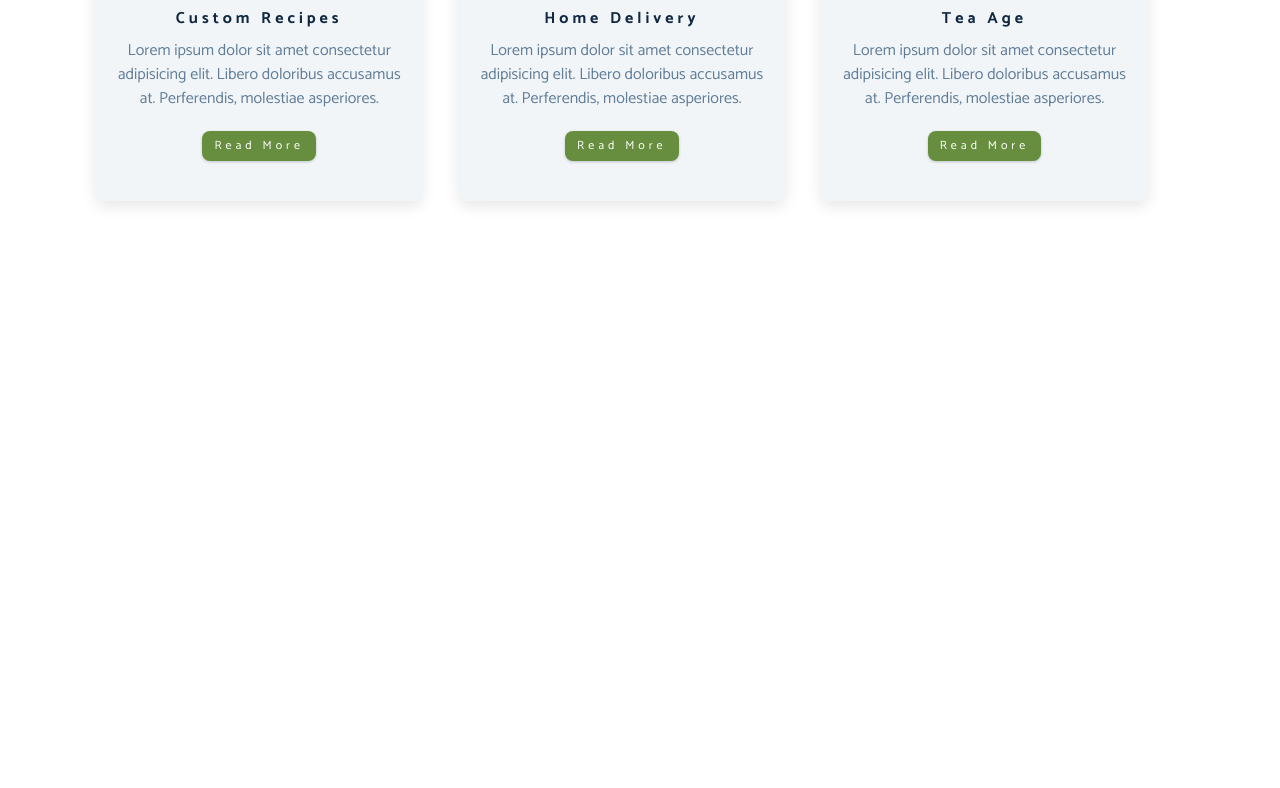
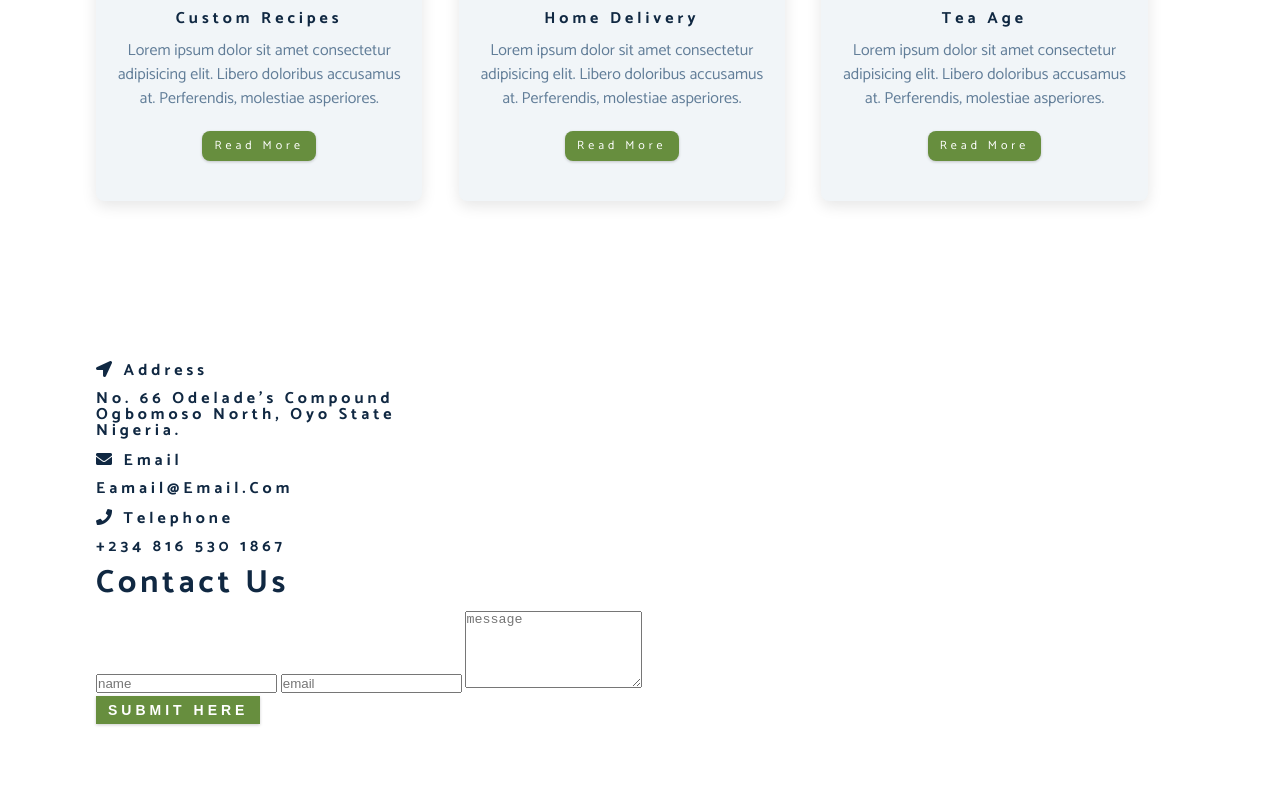
Before and after one commit to Aoamos/Tea-Station, a plain HTML site: page index.html in a window 1280 px wide. Shown: the part 2590-3378 px from the top of the page. Before the commit the page ends 2887 px from the top, so only its background shows below. Drawn offline with Linux system fonts and the light colour scheme; a web font is replaced by a local one.

Commit message:
structure the contact html

```diff
--- a/index.html
+++ b/index.html
@@ -261,5 +261,80 @@
       </div>
     </section>
     <!-- End of services -->
+    <!-- contact -->
+    <div class="contact">
+      <div class="section-center clearfix">
+        <!-- contact info -->
+        <article class="contact-info">
+          <!-- Contact item -->
+          <div class="contact-item">
+            <h4 class="contact-title">
+              <span class="contact-icon">
+                <i class="fas fa-location-arrow"></i>
+              </span>
+              address
+            </h4>
+            <h4 class="contact-text">
+              No. 66 Odelade's Compound <br />
+              Ogbomoso North, Oyo State <br />
+              Nigeria.
+            </h4>
+          </div>
+          <!-- end of contact item-->
+          <!-- Contact item -->
+          <div class="contact-item">
+            <h4 class="contact-title">
+              <span class="contact-icon">
+                <i class="fas fa-envelope"></i>
+              </span>
+              email
+            </h4>
+            <h4 class="contact-text">eamail@email.com</h4>
+          </div>
+          <!-- end of contact item-->
+          <!-- Contact item -->
+          <div class="contact-item">
+            <h4 class="contact-title">
+              <span class="contact-icon">
+                <i class="fas fa-phone"></i>
+              </span>
+              telephone
+            </h4>
+            <h4 class="contact-text">+234 816 530 1867</h4>
+          </div>
+          <!-- end of contact item-->
+        </article>
+        <!--contact form  -->
+        <article class="contact-form">
+          <h3>contact us</h3>
+          <form action="">
+            <div class="form-group">
+              <!-- input -->
+              <input
+                type="text"
+                placeholder="name"
+                class="form-control"
+                name="name"
+              />
+              <input
+                type="email"
+                placeholder="email"
+                class="form-control"
+                name="email"
+              />
+              <textarea
+                name="message"
+                placeholder="message"
+                class="form-control"
+                rows="5"
+              ></textarea>
+            </div>
+            <!-- button -->
+            <button type="submit" class="submit-btn btn">submit here</button>
+          </form>
+        </article>
+      </div>
+    </div>
+    <!-- end of contact -->
   </body>
 </html>
```
